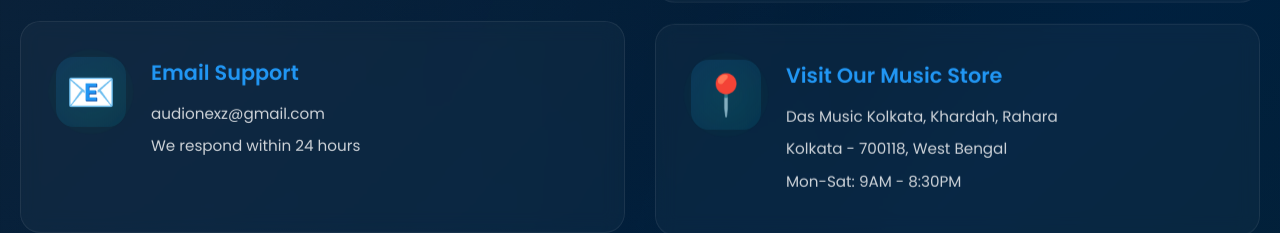
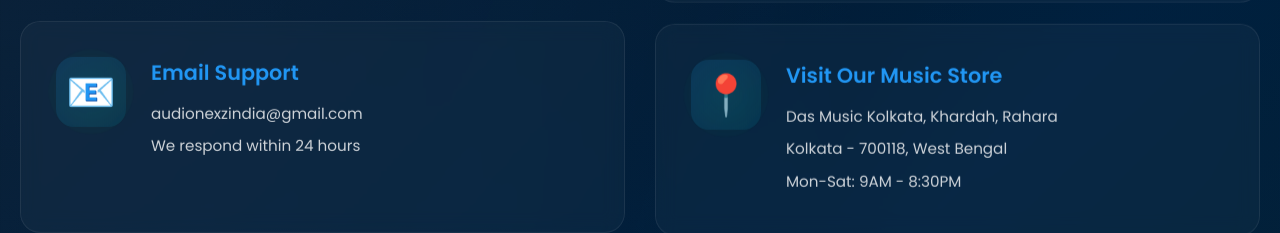
Before and after one commit to Shubhamzio/audionexz-cicd, a React (Vite) app: page /contact in a window 1280 px wide. Shown: the part 1546-1779 px from the top of the page. Built offline with nearby package versions, Linux system fonts and the light colour scheme.

Commit message:
Commit for the changes

```diff
--- a/src/components/Contact/Contact.jsx
+++ b/src/components/Contact/Contact.jsx
@@ -46,7 +46,7 @@ const Contact = () => {
     {
       icon: "📧",
       title: "Email Support",
-      details: ["audionexz@gmail.com", "We respond within 24 hours"],
+      details: [" audionexzindia@gmail.com", "We respond within 24 hours"],
       animation: "float-up",
       delay: "0.8s",
     },
--- a/src/components/Footer/Footer.jsx
+++ b/src/components/Footer/Footer.jsx
@@ -91,7 +91,7 @@ const Footer = () => {
                   ✉️
                 </span>
                 <a
-                  href="mailto:info@audionexz.com"
+                  href="mailto: audionexzindia@gmail.com"
                   className="anxFooterMain__contactLink"
                 >
                   info@audionexz.com
```
